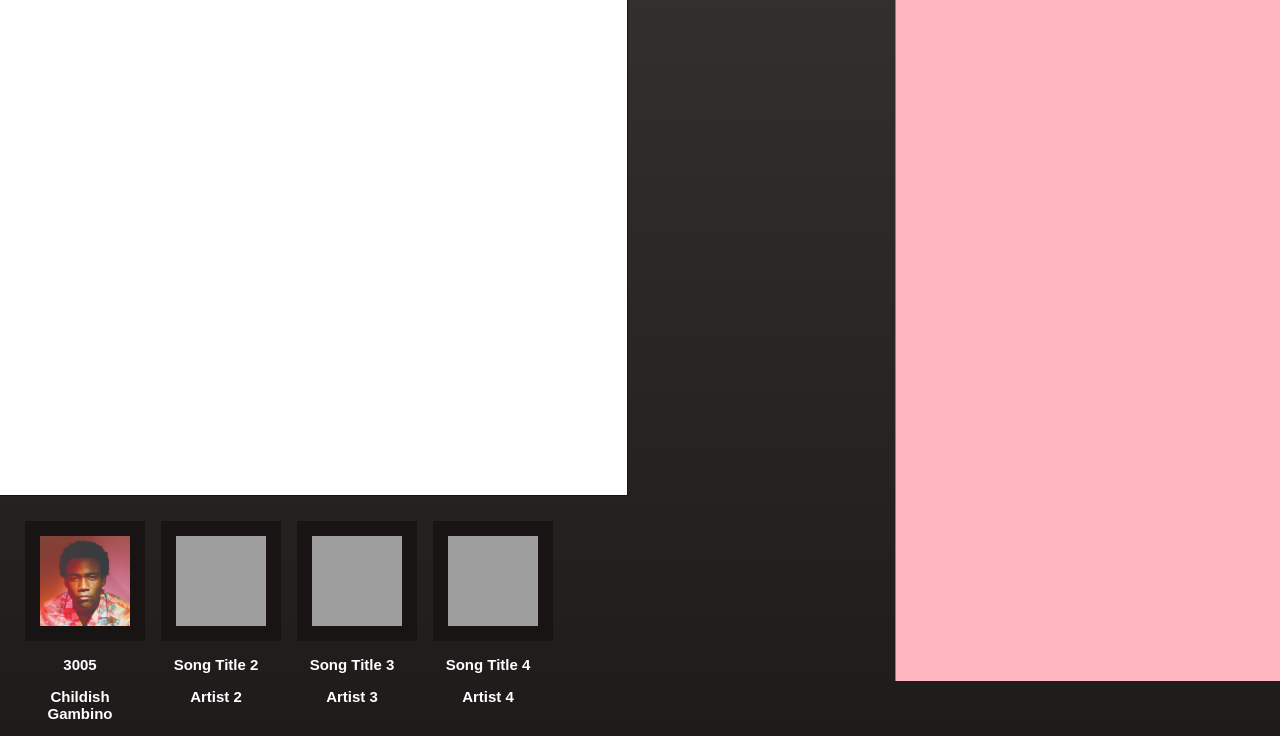
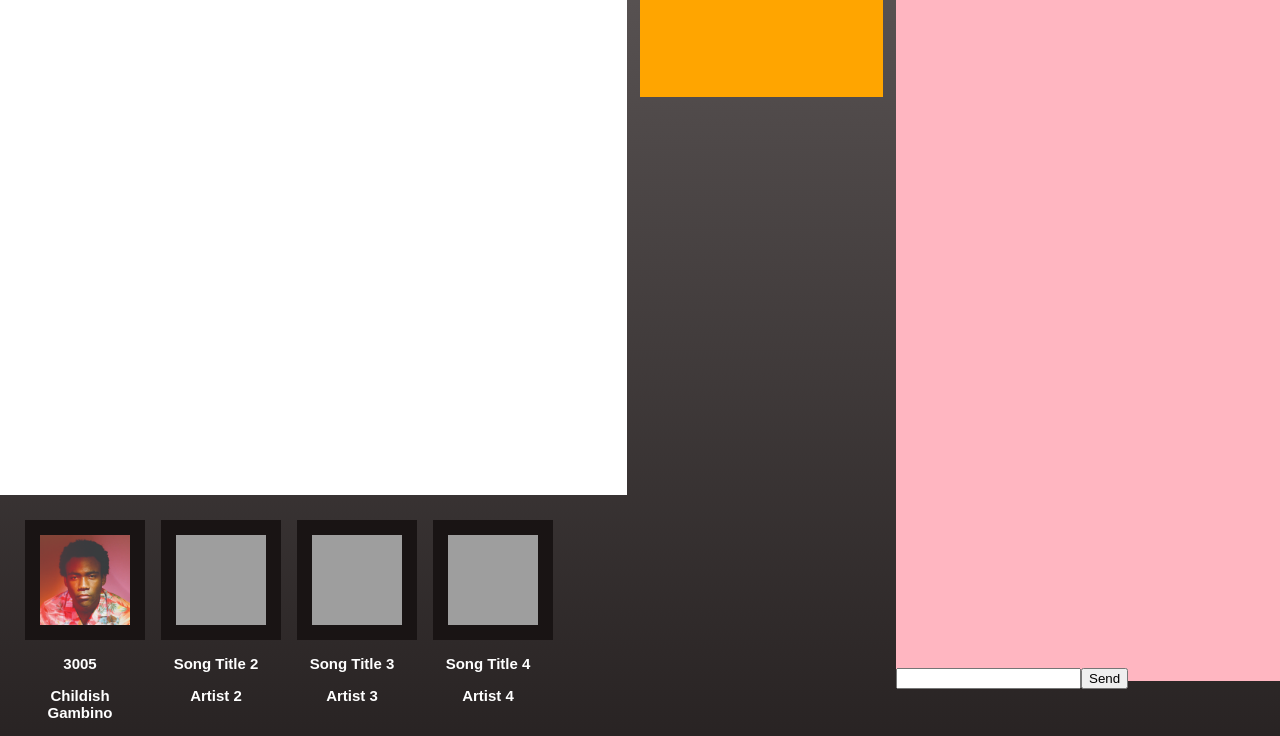
Before and after one commit to Kiopsy/Spotify-Showdown, a plain HTML site: page frontend/Index.html in a window 1280 px wide. Shown: the part 111-847 px from the top of the page. Drawn offline with Linux system fonts and the light colour scheme; grey boxes are pictures that could not be loaded.

Commit message:
Add files via upload

```diff
--- a/frontend/Index.html
+++ b/frontend/Index.html
@@ -28,28 +28,41 @@
                     <ul id="albumList">
                         <li><div id= "AlbumCoverDiv1"><img id= "AlbumCoverImg1" src="assets/CG_COVER-950x950.jpg"></div>
                             <p id= "SongTitlep 1">3005</p>
-                            <p id= "Artistp 1">Childish Gambino</p></li>
+                            <p id= "Artistp 1">Childish Gambino</p>
+                        </li>
                         <li><div id= "AlbumCoverDiv2"><img id= "AlbumCoverImg2" src="assets/SampleImage.png"></div>
                             <p id= "SongTitlep 2">Song Title 2</p>
-                            <p id= "Artistp 2">Artist 2</p></li>
+                            <p id= "Artistp 2">Artist 2</p>
+                        </li>
                         <li><div id= "AlbumCoverDiv3"><img id= "AlbumCoverImg3" src="assets/SampleImage.png"></div>
                             <p id= "SongTitlep 3">Song Title 3</p>
-                            <p id= "Artistp 3">Artist 3</p></li>
+                            <p id= "Artistp 3">Artist 3</p>
+                        </li>
                         <li><div id= "AlbumCoverDiv4"><img id= "AlbumCoverImg4" src="assets/SampleImage.png"></div>
                             <p id= "SongTitlep 4">Song Title 4</p>
-                            <p id= "Artistp 4">Artist 4</p></li>
+                            <p id= "Artistp 4">Artist 4</p>
+                        </li>
                         <li><div id= "AlbumCoverDiv5"><img id= "AlbumCoverImg5" src="assets/SampleImage.png"></div>
                             <p id= "SongTitlep 5">Song Title 5</p>
-                            <p id= "Artistp 5">Artist 5</p></li>
+                            <p id= "Artistp 5">Artist 5</p>
+                        </li>
                         <li><div id= "AlbumCoverDiv6"><img id= "AlbumCoverImg6" src="assets/SampleImage.png"></div>
                             <p id= "SongTitlep 6">Song Title 6</p>
-                            <p id= "Artistp 6">Artist 6</p></li>
+                            <p id= "Artistp 6">Artist 6</p>
+                        </li>
                     </ul>
                 </li>
             </ul>
         </section>
 
+        <div id= "moveDiv">Put Moves here</div>
 
-        <aside id="logDiv"><p>Log stuff</p></aside>
+
+        <aside id="logDiv"><p>Log stuff</p>
+            <div id= "logBottomBar"><input></input><button>Send</button></div>
+            <!--http://jsfiddle.net/7YTYu/2/-->
+
+
+        </aside>
     </body>
 </html>
--- a/frontend/style.css
+++ b/frontend/style.css
@@ -15,7 +15,7 @@ body{
 
     margin: 0px;
 
-    background-image: linear-gradient(#363232, #191414);
+    background-image: linear-gradient(#5e5858, #191414);
 }
 
 a{
@@ -27,8 +27,8 @@ ul {
     color: white;
     list-style-type: none;
 
-    margin: 0;
-    padding: 0;
+    margin: 0px;
+    padding: 0px;
 
     overflow: hidden;
 }
@@ -61,8 +61,8 @@ section{
 }
 
 #navSeperator{
-    background-color: aqua;
     padding-left: 100px;
+    float:right;
 }
 
 #logo{
@@ -96,21 +96,21 @@ section{
 #gameWindow{
     height: 550px;
     width: 49vw;
-    margin: 0;
     padding: 0px;
     float: left;
 
     color: #191414;
-    border-style: solid;
-    border-width: 1px;
-    border-color: #191414;
-    border-top: 0px;
-    /*border-right: 0px;*/
-    border-left: 0px;
 
     background-color: white;
     /*background-image: url("PokemonBattleBackground.png");
     background-size: cover;*/
+}
+
+#moveDiv{
+    width: 19vw;
+    height: 19vh;
+    float: left;
+    background-color: orange;
 }
 
 #gameColumn p{
@@ -120,30 +120,6 @@ section{
     padding-left: 5px;
 }
 
-#albumList img{
-    height: 90px;
-    width: 90px;
-    padding-top: 5px;
-}
-
-#logDiv{
-    height: 92vh;
-    width: 30vw;
-    float: right;
-
-    border-style: solid;
-    border-width: 1px;
-    border-color: gray;
-    border-top: 0px;
-    border-bottom: 0px;
-    border-right: 0px;
-
-    background-color: lightpink;
-}
-
-#logDiv p{
-    padding: 10px;
-}
 #albumList{
     padding: 5px;
     padding-left: 25px;
@@ -158,3 +134,26 @@ section{
 
     background-color: #191414;
 }
+
+#albumList img{
+    height: 90px;
+    width: 90px;
+    padding-top: 5px;
+}
+
+#logDiv{
+    height: 92vh;
+    width: 30vw;
+    float: right;
+
+    background-color: lightpink;
+}
+
+#logDiv p{
+    padding: 10px;
+}
+
+#logBottomBar{
+    position:absolute;
+    bottom:0;
+}
```
